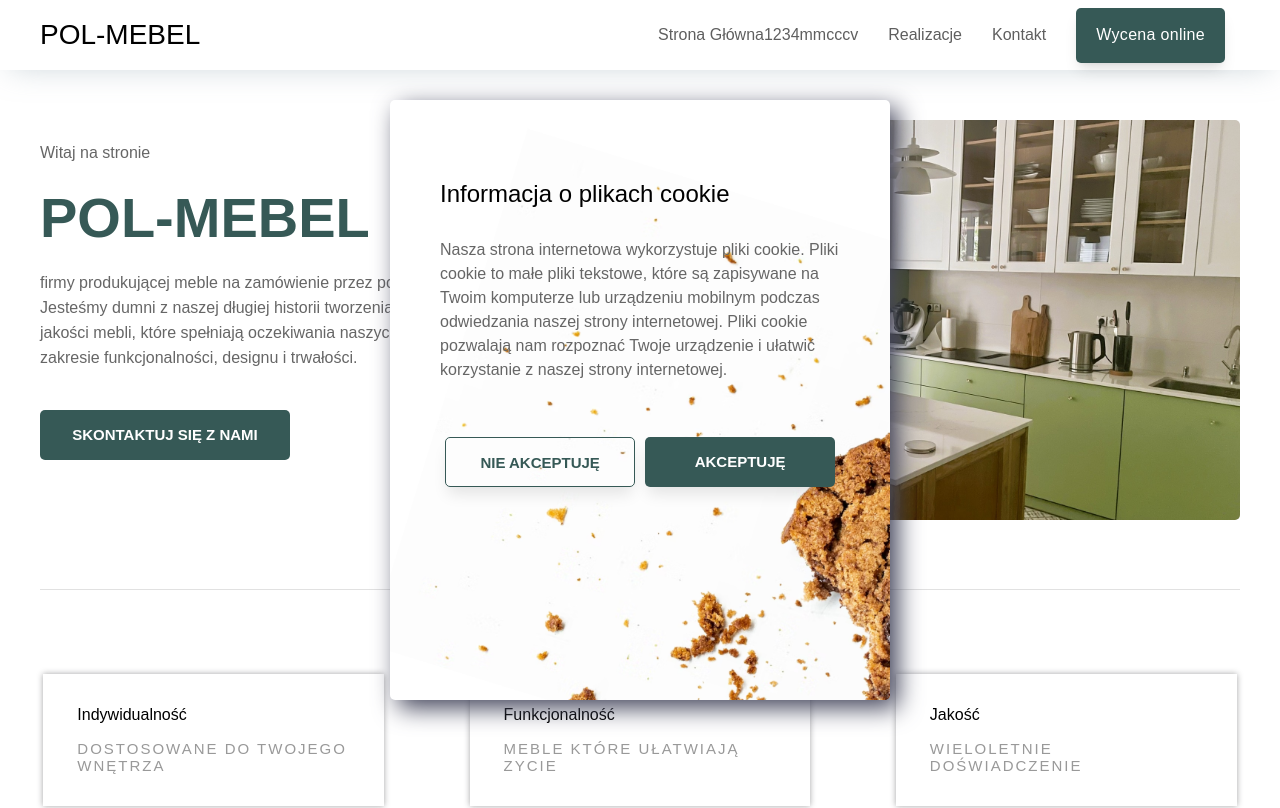
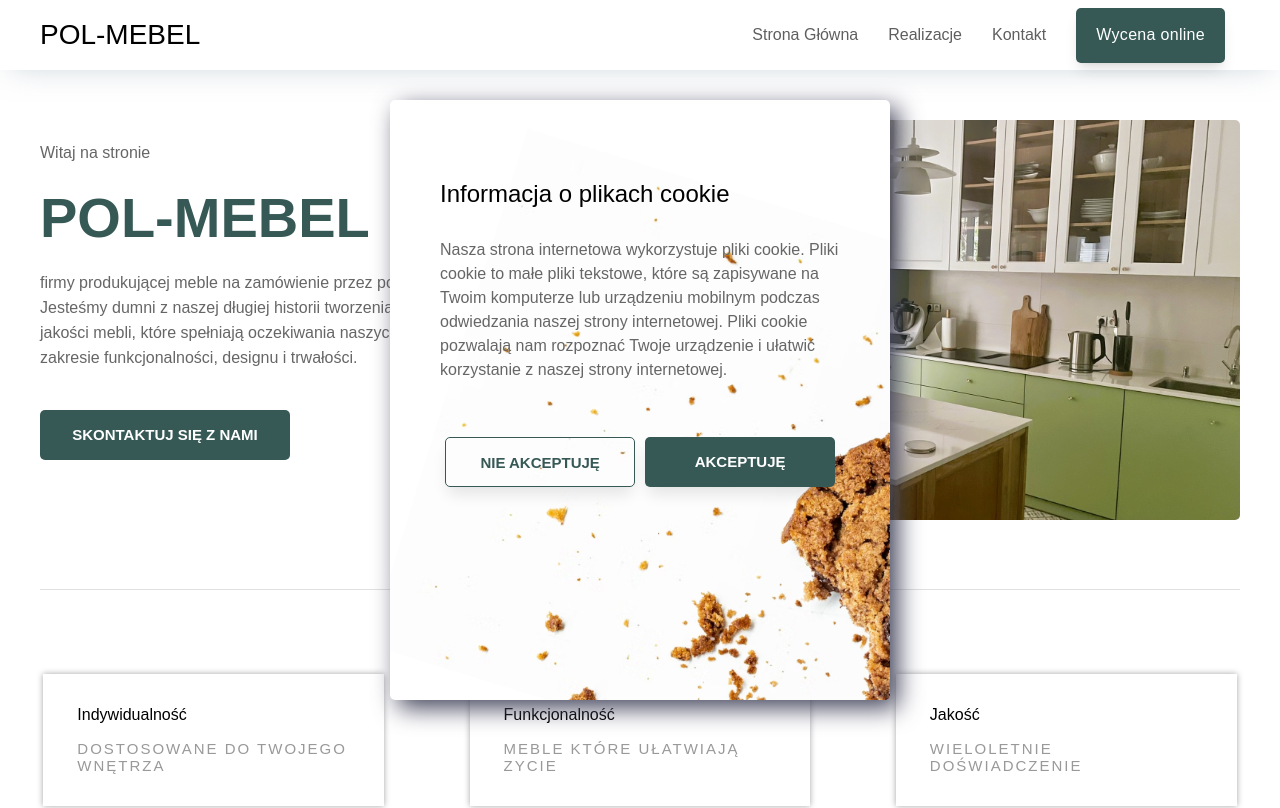
Before and after one commit to rb314web/pol-mebel, a React (Create React App) app: page /quotation in a window 1280 px wide. Shown: the top 808 px of the page. Built offline with nearby package versions, Linux system fonts and the light colour scheme.

Commit message:
Update package.json

```diff
--- a/src/components/navigation.tsx
+++ b/src/components/navigation.tsx
@@ -29,7 +29,7 @@ export const Navigation = () => {
 
           <ul className="navigation_wrapper_list">
             <li className="navigation_wrapper_list_item">
-              <Link to="/">Strona Główna1234mmcccv</Link>
+              <Link to="/">Strona Główna</Link>
             </li>
             {/* <li className="navigation_wrapper_list_item">
               <Link to="/offer">Oferta</Link>
```
